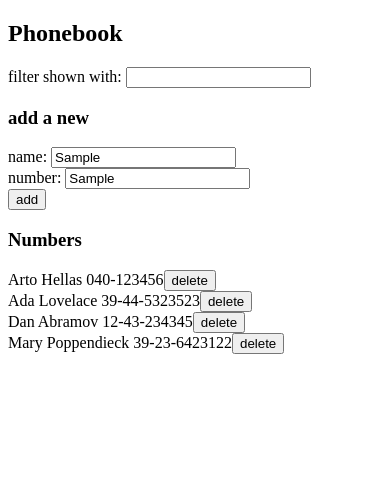
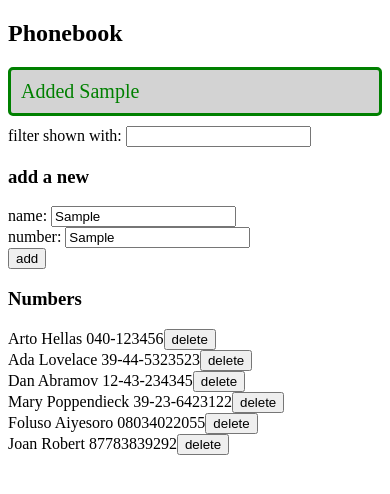
Before and after one commit to Dayesoro/FullStackOpen, a React (Vite) app in the folder part 2/phonebook/: page / in a window 390 px wide. Both pictures are taken after typing "Sample", "Sample" into the empty fields and a click on the button "add". Shown: the top 494 px of the page. Built offline with nearby package versions, Linux system fonts and the light colour scheme; no server answers; data requests are answered from the project's data file.

Commit message:
Exercise 2.16
 The Phonebook step 11

 notification pops up if a person is added or a number is updated

```diff
--- a/part 2/phonebook/db.json
+++ b/part 2/phonebook/db.json
@@ -19,6 +19,16 @@
       "name": "Mary Poppendieck",
       "number": "39-23-6423122",
       "id": "4"
+    },
+    {
+      "id": "5d94",
+      "name": "Foluso Aiyesoro",
+      "number": "08034022055"
+    },
+    {
+      "id": "0b1d",
+      "name": "Joan Robert",
+      "number": "87783839292"
     }
   ]
 }
--- a/part 2/phonebook/src/App.jsx
+++ b/part 2/phonebook/src/App.jsx
@@ -3,6 +3,7 @@ import Filter from './components/Filter'
 import PersonForm from './components/PersonForm'
 import Persons from './components/Persons'
 import personService from './services/persons'
+import Notification from './components/Notification'
 
 
 
@@ -11,6 +12,7 @@ const App = () => {
   const [newName, setNewName] = useState('')
   const [newNumber, setNewNumber] = useState('')
   const [filteredNumbers, setFilteredNumbers] = useState('')
+  const [notification, setNotification] = useState(null)
 
   useEffect(() => {
     personService
@@ -38,6 +40,12 @@ const App = () => {
                      .then(returnedPerson => {
                       setPersons(persons.map(person => person.id !== existingObject.id ? person : returnedPerson))
                      })
+        setNotification(
+          `updated ${existingObject.name}`
+        )
+        setTimeout(() => {
+          setNotification(null)
+        }, 5000)
       }
     } else {
       personService
@@ -48,6 +56,12 @@ const App = () => {
           setNewNumber('')
         })
 
+      setNotification(
+          `Added ${personObject.name}`
+        )
+        setTimeout(() => {
+          setNotification(null)
+        }, 5000)
     }
   }
 
@@ -92,7 +106,7 @@ const App = () => {
   return (
     <div>
       <h2>Phonebook</h2>
-
+      <Notification message={notification}/>
       <Filter handleFilteredNumbers={handleFilteredNumbers} filteredNumbers={filteredNumbers} />
 
       <h3>add a new</h3>
--- /dev/null
+++ b/part 2/phonebook/src/components/Notification.jsx
@@ -0,0 +1,23 @@
+const Notification = ({ message }) => {
+
+    const notificationStyle = {
+    color: 'green',
+    background: 'lightgrey',
+    fontSize: '20px',
+    borderStyle: 'solid',
+    borderRadius: '5px',
+    padding: '10px',
+    marginBottom: '10px'
+  }
+
+    if (message === null) {
+        return null
+    }
+  return (
+    <div style={notificationStyle}>
+          {message}
+      </div>
+  )
+}
+
+export default Notification
```
